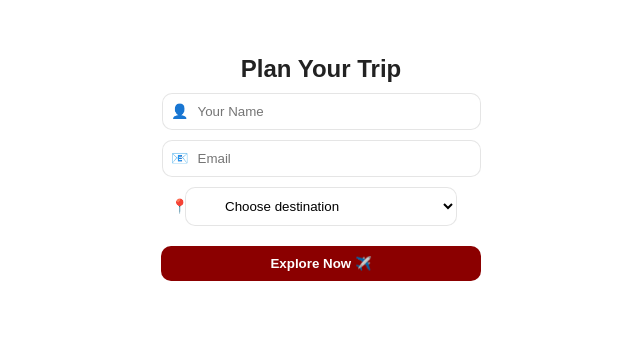
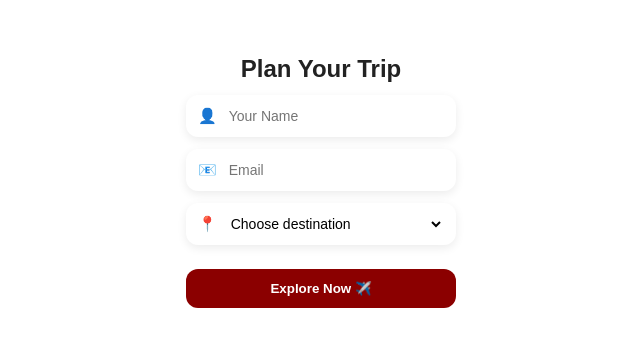
Before and after one commit to sakurathu37-bit/thuthap, a plain HTML site: page index.html in a window 1280 px wide. Shown: the whole page, without its empty margins (319-959 px from the left). Drawn offline with Linux system fonts and the light colour scheme.

Commit message:
Update index.html

```diff
--- a/index.html
+++ b/index.html
@@ -5,72 +5,95 @@
 <title>Travel Form</title>
 
 <style>
+*{
+  box-sizing: border-box;
+}
+
 body{
   margin:0;
   font-family: Arial, sans-serif;
   background: transparent;
 }
 
-/* Container gọn như widget */
+/* Container */
 .container{
-  max-width:320px;
+  width:100%;
+  max-width:300px;
   margin:20px auto;
   padding:15px;
   border-radius:16px;
-  background:  transparent;
+  background: rgba(255,255,255,0.2);
   backdrop-filter: blur(10px);
 }
 
 /* Title */
 h2{
   text-align:center;
-  margin-bottom:10px;
+  margin-bottom:12px;
   color:#222;
 }
 
-/* Input group có icon */
+/* Input group */
 .input-group{
-  position:relative;
-  margin:10px 0;
+  display:flex;
+  align-items:center;
+  gap:10px;
+  margin:12px 0;
+  padding:12px;
+  border-radius:12px;
+  background: #ffffff; /* 👈 box có màu */
+  box-shadow: 0 3px 10px rgba(0,0,0,0.08);
+  transition:0.2s;
 }
 
-.input-group span{
-  position:absolute;
-  left:10px;
-  top:50%;
-  transform:translateY(-50%);
-  font-size:14px;
+/* Hover + focus */
+.input-group:hover{
+  transform: translateY(-1px);
 }
 
-/* Input + select */
-input, select{
-  width:85%;
-  margin:0 auto;
-  display:block;
-  padding:10px 10px 10px 35px;
-  border-radius:10px;
-  border:1px solid rgba(0,0,0,0.1);
-  background: rgba(255,255,255,0.6);
+.input-group:focus-within{
+  box-shadow: 0 0 0 2px #8B0000;
+}
+
+/* Icon */
+.input-group span{
+  font-size:15px;
+}
+
+/* Input + Select */
+.input-group input,
+.input-group select{
+  flex:1;
+  border:none;
+  outline:none;
+  background:transparent;
+  font-size:14px;
 }
 
 /* Button */
 button{
   width:100%;
-  padding:10px;
+  padding:12px;
   border:none;
-  border-radius:10px;
+  border-radius:12px;
   background:#8B0000;
   color:white;
   font-weight:bold;
   cursor:pointer;
-  margin-top:10px;
+  margin-top:12px;
+  transition:0.2s;
+}
+
+button:hover{
+  background:#a30000;
 }
 
 /* Message */
 #msg{
   text-align:center;
-  margin-top:8px;
+  margin-top:10px;
   color:#333;
+  font-size:14px;
 }
 </style>
 </head>
```
